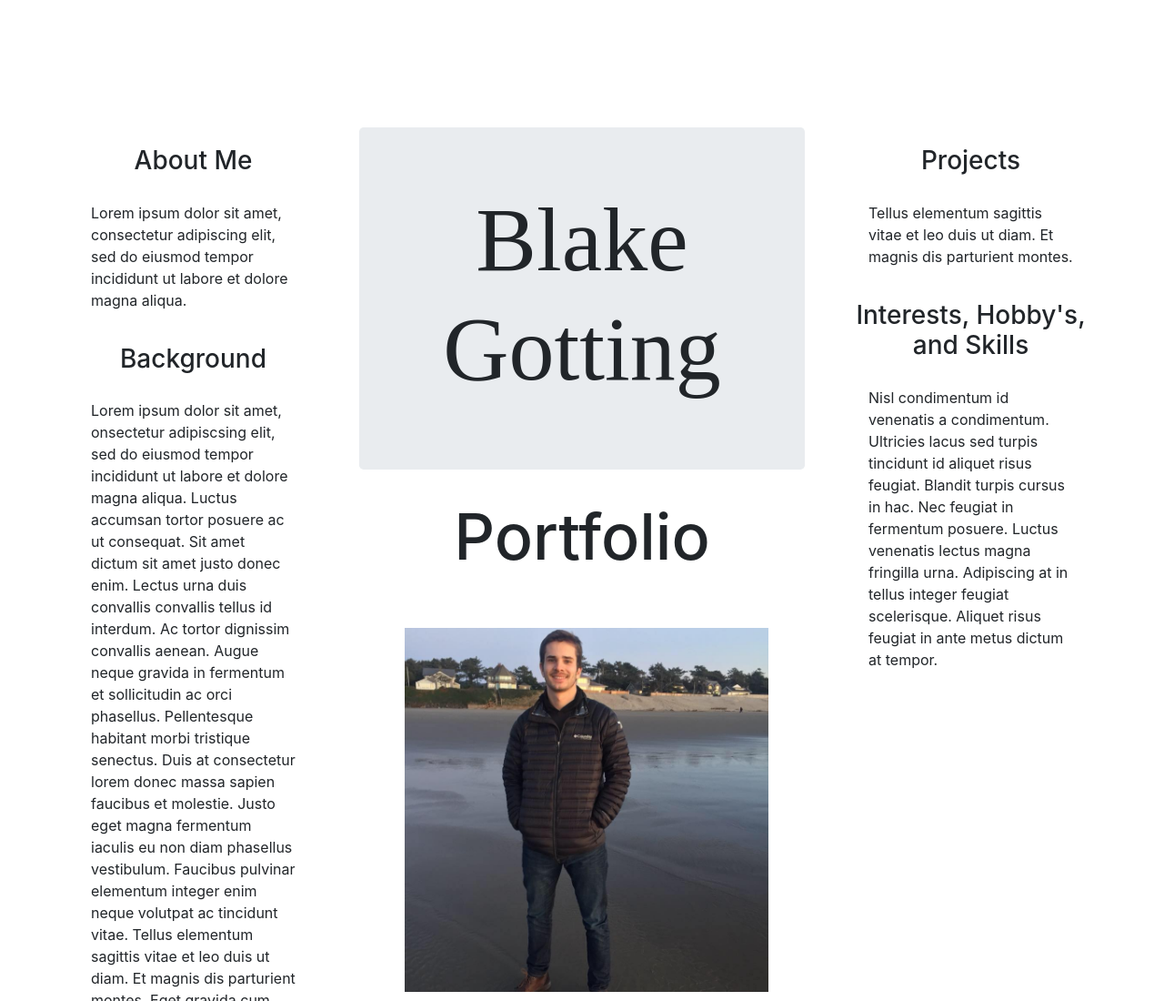
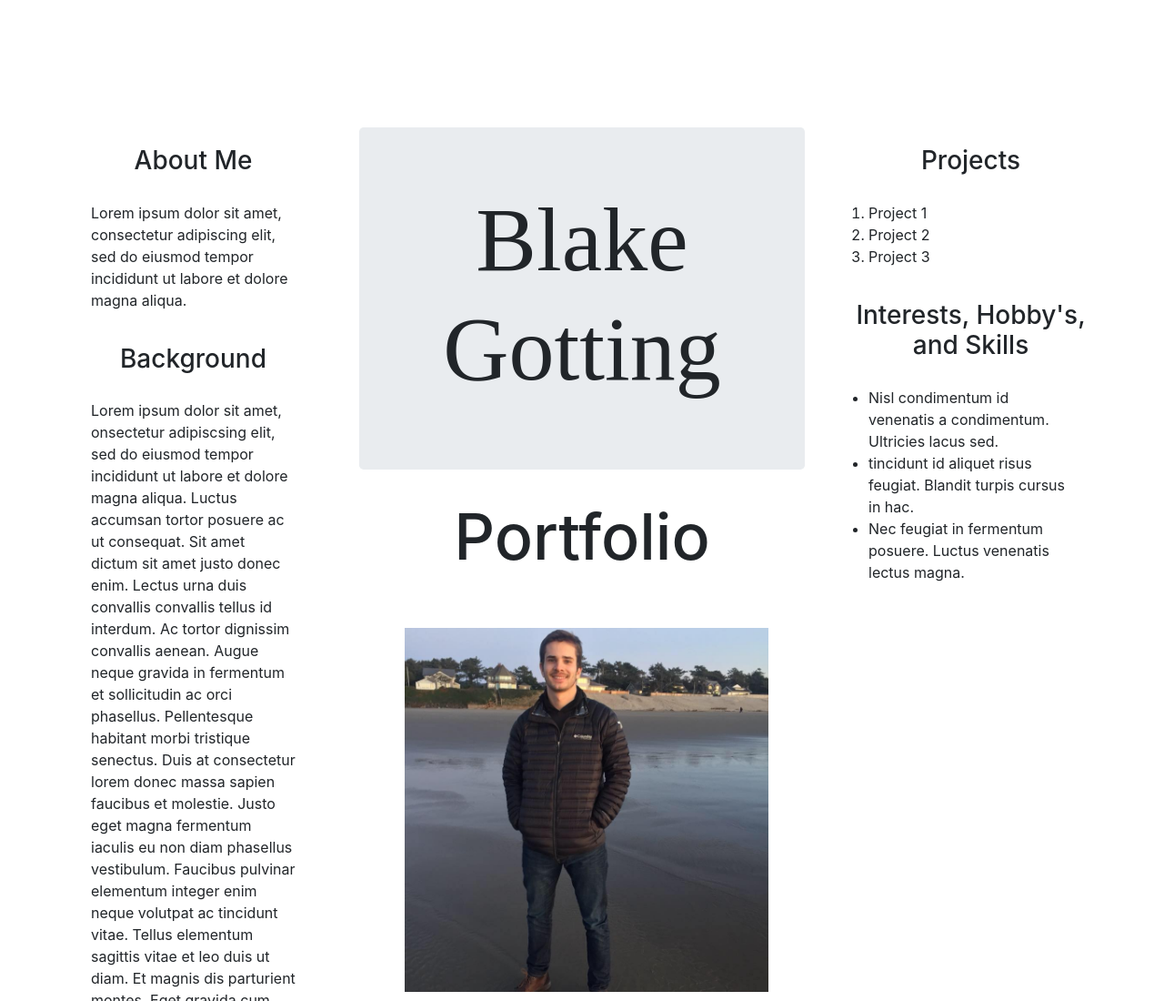
Before and after one commit to brgotting/my-portfolio, a plain HTML site: page index.html in a window 1280 px wide. Shown: the top 1100 px of the page at 91% size. Drawn offline with Linux system fonts and the light colour scheme.

Commit message:
Add ordered and unordered list for interests and projects.

```diff
--- a/index.html
+++ b/index.html
@@ -26,13 +26,17 @@
       </div>
       <div class="col-md-3">
         <h3>Projects</h3>
-        <p id=paragraph-spacing>
-        Tellus elementum sagittis vitae et leo duis ut diam. Et magnis dis parturient montes.
+        <ol id=paragraph-spacing>
+          <li>Project 1</li>
+          <li>Project 2</li>
+          <li>Project 3</li>
+        </ol>
       </p>
         <h3> Interests, Hobby's, and Skills</h3>
-         <p id=paragraph-spacing>
-        Nisl condimentum id venenatis a condimentum. Ultricies lacus sed turpis tincidunt id aliquet risus feugiat. Blandit turpis cursus in hac. Nec feugiat in fermentum posuere. Luctus venenatis lectus magna fringilla urna. Adipiscing at in tellus integer feugiat scelerisque. Aliquet risus feugiat in ante metus dictum at tempor.
-      </p>
+         <ul id=paragraph-spacing>
+            <li>Nisl condimentum id venenatis a condimentum. Ultricies lacus sed.</li>
+            <li>tincidunt id aliquet risus feugiat. Blandit turpis cursus in hac.</li>  <li>Nec feugiat in fermentum posuere. Luctus venenatis lectus magna.</li>
+        </ul>
 
       </div>
       </div>
```
